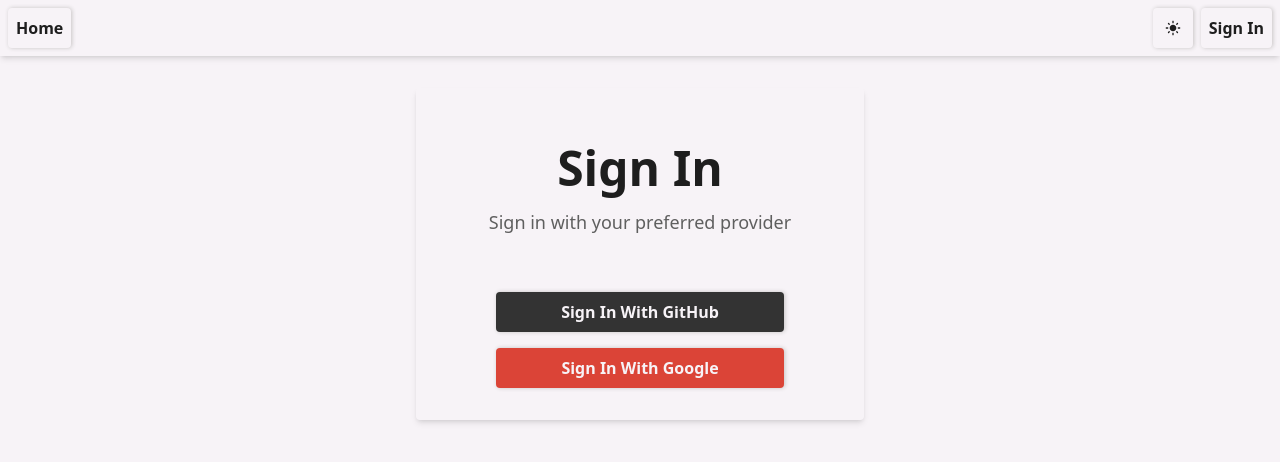
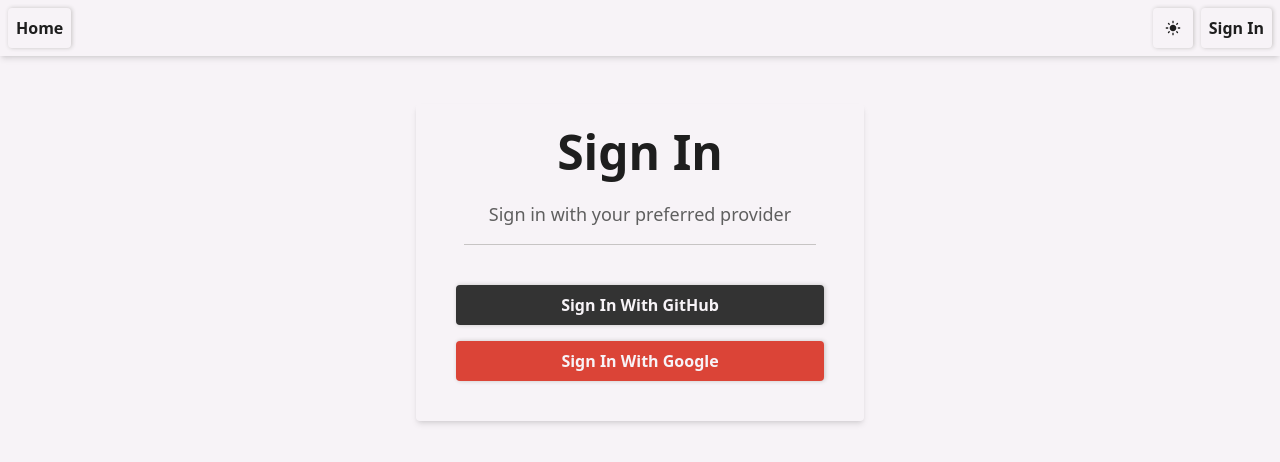
Before and after one commit to w11dcard/boilerplate-nextjs, a Next.js app: page /login in a window 1280 px wide. Shown: the top 462 px of the page. Built offline with nearby package versions, Linux system fonts and the light colour scheme; no server answers.

Commit message:
style: Update Login page styles

```diff
--- a/src/app/login/page.tsx
+++ b/src/app/login/page.tsx
@@ -3,7 +3,7 @@
 import { signIn, useSession } from "next-auth/react"
 import { redirect } from "next/navigation"
 
-export default function LoginPage() {
+export default function Login() {
 	const { status } = useSession()
 
 	if (status === "authenticated") {
@@ -11,18 +11,19 @@
 	}
 
 	return (
-		<div className="flex flex-col items-center justify-center">
+		<div className="flex flex-col items-center p-4">
 			<div className="w-full max-w-md rounded p-4 shadow-md">
-				<div className="flex flex-col items-center justify-center px-8 py-10 text-center">
-					<strong className="text-5xl">Sign In</strong>
+				<div className="flex flex-col items-center justify-center px-8 text-center">
+					<strong className="p-2 text-5xl">Sign In</strong>
 					<p className="mt-4 text-lg text-muted-foreground">Sign in with your preferred provider</p>
+					<hr className="my-4 w-full border-muted" />
 				</div>
 
-				<div className="flex flex-col items-center justify-center gap-4 p-4">
-					<button className="button w-72 bg-github text-accent-foreground" onClick={() => signIn("github")}>
+				<div className="flex flex-col items-center justify-center gap-4 p-6">
+					<button className="button w-full bg-github text-accent-foreground" onClick={() => signIn("github")}>
 						Sign In With GitHub
 					</button>
-					<button className="button w-72 bg-google text-accent-foreground" onClick={() => signIn("google")}>
+					<button className="button w-full bg-google text-accent-foreground" onClick={() => signIn("google")}>
 						Sign In With Google
 					</button>
 				</div>
--- a/src/app/page.tsx
+++ b/src/app/page.tsx
@@ -16,7 +16,7 @@
 	})
 
 	return (
-		<div className="flex flex-col items-center justify-center gap-4">
+		<div className="flex flex-col items-center p-4">
 			<button className="button" onClick={() => refetch()}>
 				Hello World!
 			</button>
```
Also changed, not shown: 1 other file (tests, documents, lock files or other folders).
